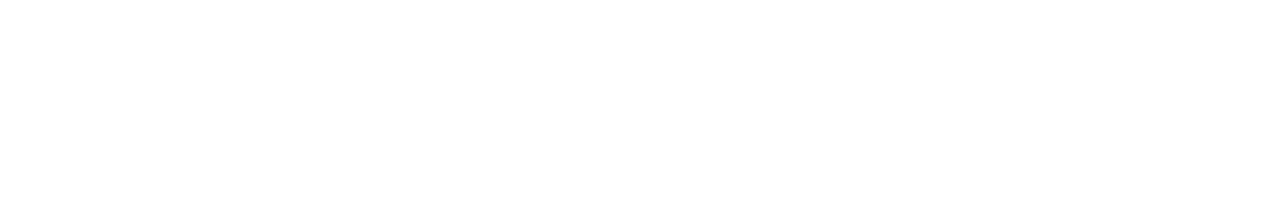
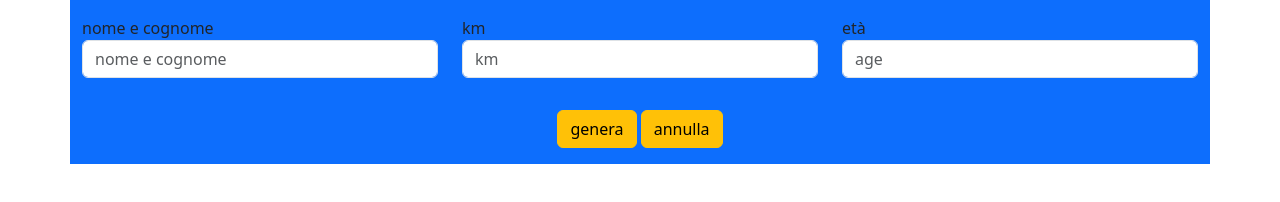
Before and after one commit to alex2000d/js-biglietto-treno-form, a plain HTML site: page index.html in a window 1280 px wide. Drawn offline with nearby package versions, Linux system fonts and the light colour scheme.

Commit message:
[UPD] created the form

```diff
--- a/index.html
+++ b/index.html
@@ -4,10 +4,37 @@
     <meta charset="UTF-8">
     <meta name="viewport" content="width=device-width, initial-scale=1.0">
     <link rel="stylesheet" href="./css/style.css">
+    <link href="https://cdn.jsdelivr.net/npm/bootstrap@5.3.3/dist/css/bootstrap.min.css" rel="stylesheet" integrity="sha384-QWTKZyjpPEjISv5WaRU9OFeRpok6YctnYmDr5pNlyT2bRjXh0JMhjY6hW+ALEwIH" crossorigin="anonymous">
     <title>Document</title>
 </head>
 <body>
+    <div class="container bg-primary">
+        <div class="row no-wrap">
+            <div class="col-lg-4 my-3">
+                <label for="" class="control-label">nome e cognome</label>
+                <input type="text" class="form-control" id="name" placeholder="nome e cognome">
+            </div>
+            <div class="col-lg-4 my-3">
+              <div>
+                 <label for="" class="control-label">km</label>
+                 <input type="number" class="form-control" id="km" placeholder="km">
+              </div>
+            </div>
 
+            <div class="col-lg-4 my-3">
+               <div>
+                 <label for="" class="control-label">età</label>
+                 <input type="number" class="form-control" id="age" placeholder="age">
+               </div>
+            </div>
+            <div class="col-lg-12 my-3 text-center">
+                <div>
+                 <button class="btn btn-warning">genera</button>
+                 <button class="btn btn-warning">annulla</button>
+                </div>
+             </div>
+        </div>
+    </div>
     <script src="./js/script.js" type="text/javascript"></script>
 </body>
 </html>
```
